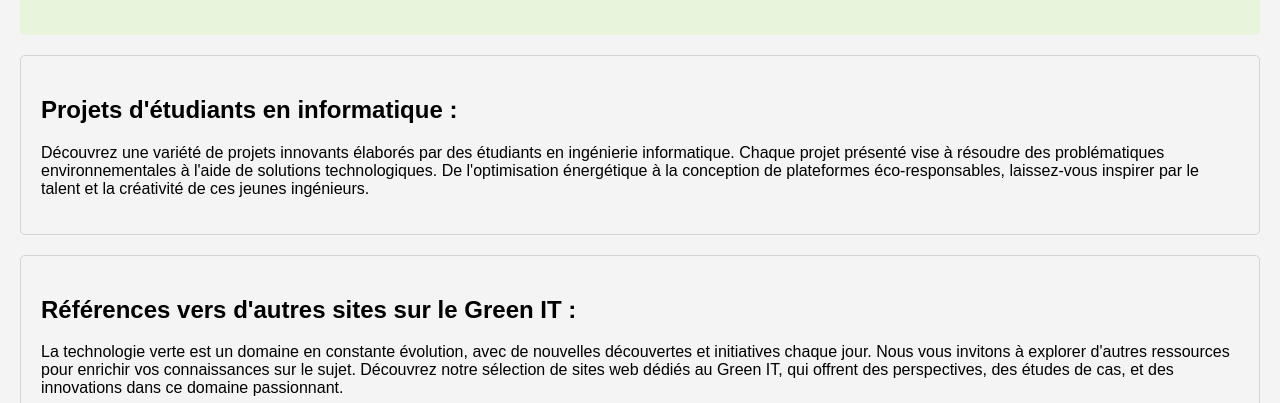
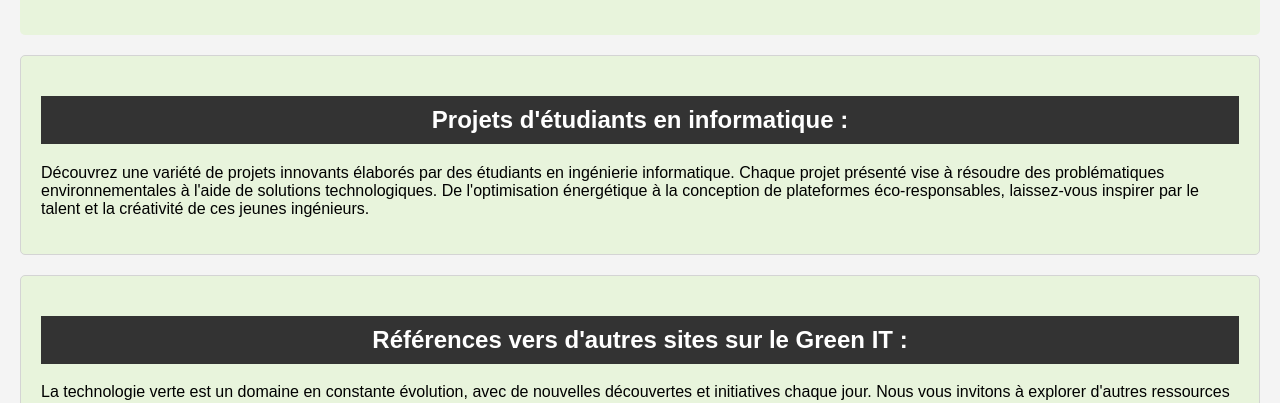
Before and after one commit to EdwardDominique/Green-IT, a React (Create React App) app in the folder Front end/front-end/: page / in a window 1280 px wide. Shown: the part 549-952 px from the top of the page. Built offline with nearby package versions, Linux system fonts and the light colour scheme.

Commit message:
amelioration visuel accueil

```diff
--- a/Front end/front-end/src/pages/HomePage.css
+++ b/Front end/front-end/src/pages/HomePage.css
@@ -10,6 +10,7 @@
 }
 
 #student-projects, #references {
+    background-color: #e8f4dc;
     margin-top: 20px;
     padding: 20px;
     border: 1px solid #d4d4d4;
--- a/Front end/front-end/src/pages/HomePage.js
+++ b/Front end/front-end/src/pages/HomePage.js
@@ -14,12 +14,12 @@ function HomePage() {
             </section>
 
             <section id="student-projects">
-                <h2>Projets d'étudiants en informatique :</h2>
+                <h1>Projets d'étudiants en informatique :</h1>
                 <p>Découvrez une variété de projets innovants élaborés par des étudiants en ingénierie informatique. Chaque projet présenté vise à résoudre des problématiques environnementales à l'aide de solutions technologiques. De l'optimisation énergétique à la conception de plateformes éco-responsables, laissez-vous inspirer par le talent et la créativité de ces jeunes ingénieurs.</p>
             </section>
 
             <section id="references">
-                <h2>Références vers d'autres sites sur le Green IT :</h2>
+                <h1>Références vers d'autres sites sur le Green IT :</h1>
                 <p>La technologie verte est un domaine en constante évolution, avec de nouvelles découvertes et initiatives chaque jour. Nous vous invitons à explorer d'autres ressources pour enrichir vos connaissances sur le sujet. Découvrez notre sélection de sites web dédiés au Green IT, qui offrent des perspectives, des études de cas, et des innovations dans ce domaine passionnant.</p>
             </section>
 
```
